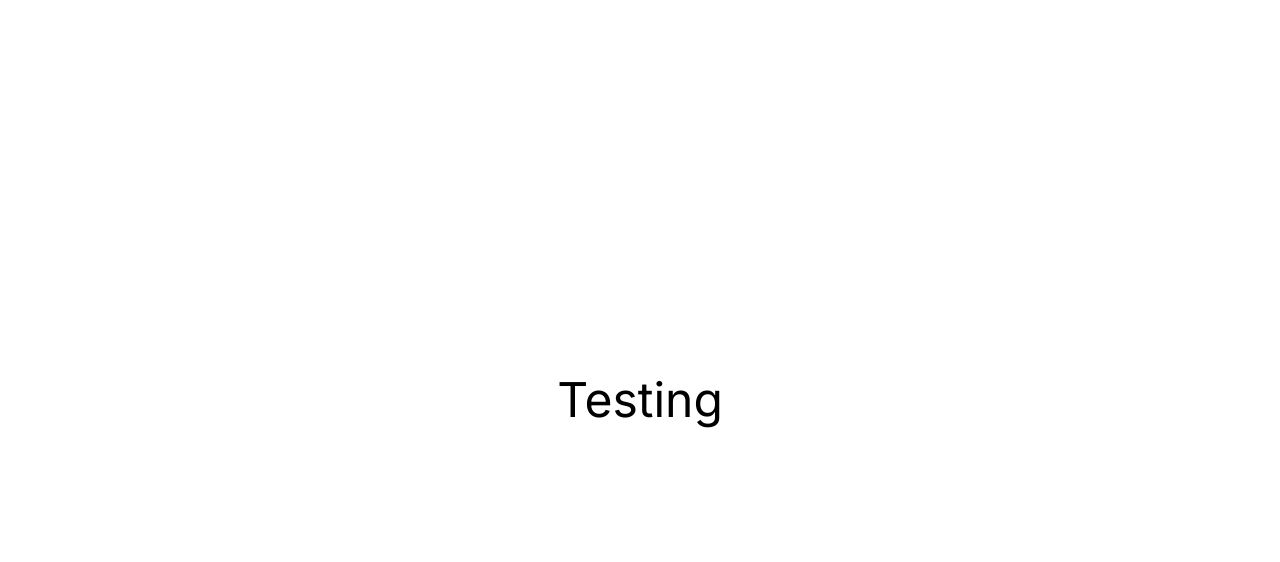
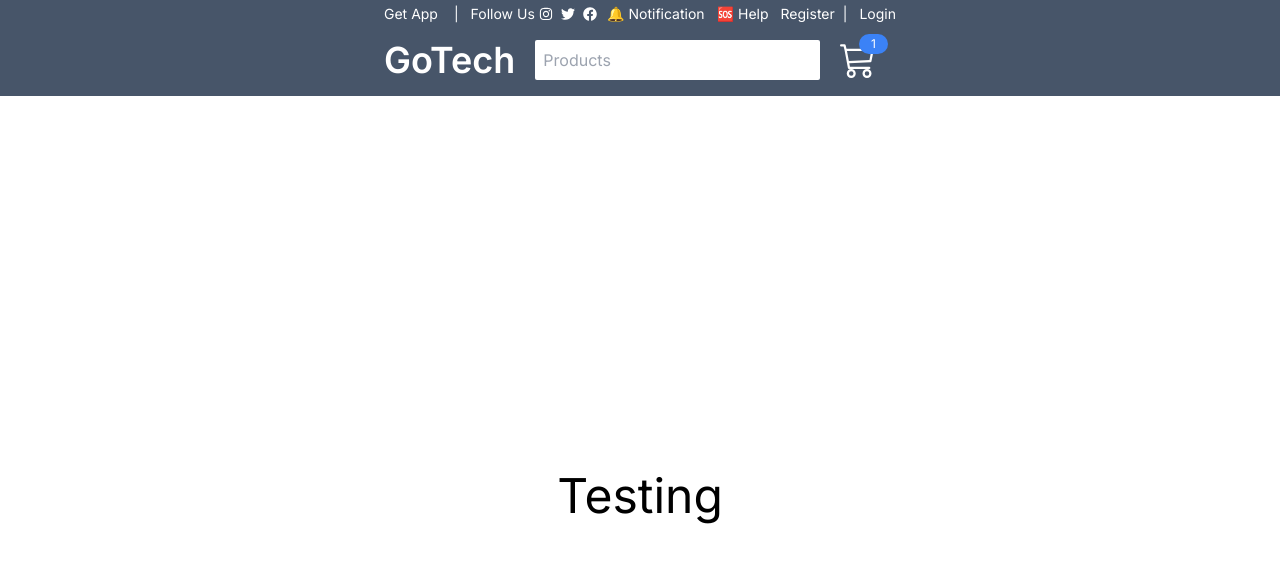
Before and after one commit to TyW-98/E-Commerce, a Next.js app in the folder frontend/: page / in a window 1280 px wide. Shown: the top 562 px of the page. Built offline with nearby package versions, Linux system fonts and the light colour scheme.

Commit message:
Add navbar component

```diff
--- a/frontend/package.json
+++ b/frontend/package.json
@@ -19,6 +19,7 @@
     "postcss": "8.4.27",
     "react": "18.2.0",
     "react-dom": "18.2.0",
+    "react-icons": "^4.10.1",
     "tailwindcss": "3.3.3",
     "typescript": "5.1.6"
   }
--- a/frontend/src/app/layout.tsx
+++ b/frontend/src/app/layout.tsx
@@ -1,3 +1,4 @@
+import Navbar from "@/components/Navbar";
 import "./globals.css";
 import type { Metadata } from "next";
 import { Inter } from "next/font/google";
@@ -16,7 +17,10 @@ export default function RootLayout({
 }) {
   return (
     <html lang="en">
-      <body className={inter.className}>{children}</body>
+      <body className={inter.className}>
+        <Navbar />
+        {children}
+      </body>
     </html>
   );
 }
--- /dev/null
+++ b/frontend/src/components/Navbar.tsx
@@ -0,0 +1,60 @@
+import {
+  FaInstagram,
+  FaTwitter,
+  FaFacebook,
+  FaShoppingCart,
+} from "react-icons/fa";
+
+import { BsCart3 } from "react-icons/bs";
+
+export default function Navbar() {
+  return (
+    <div className="min-w-screen bg-slate-600 pb-4 lg:px-96 px-0">
+      <nav>
+        <div className="flex justify-between py-1">
+          <div className="flex flex-row items-center align-middle gap-0.5 text-white text-sm lg:gap-1">
+            <a className="cursor-pointer hover:text-orange-400 hover:underline">
+              Get App
+            </a>
+            <a className="before:content-['|'] before:mx-3">Follow Us</a>
+            <div className="flex gap-2 text-1xl text-white">
+              <FaInstagram className="hover:text-orange-400 hover:underline cursor-pointer" />
+              <FaTwitter className="hover:text-orange-400 hover:underline cursor-pointer" />
+              <FaFacebook className="hover:text-orange-400 hover:underline cursor-pointer" />
+            </div>
+          </div>
+          <div className="flex flex-row items-center align-middle gap-3 text-white text-sm ">
+            <p className="hover:text-orange-400 hover:underline cursor-pointer">
+              🔔 Notification
+            </p>
+            <p className="hover:text-orange-400 hover:underline cursor-pointer">
+              🆘 Help
+            </p>
+            <a className="hover:text-orange-400 hover:underline cursor-pointer after:content-['|'] after:ml-2 after:text-white">
+              Register
+            </a>
+            <a className="hover:text-orange-400 hover:underline cursor-pointer">
+              Login
+            </a>
+          </div>
+        </div>
+        <div className="flex flex-row gap-5 mt-3 items-center">
+          <h1 className="text-4xl text-white font-semibold cursor-pointer">
+            <a href="">GoTech</a>
+          </h1>
+          <input
+            type="text"
+            className="grow rounded-sm p-2 text-base"
+            placeholder="Products"
+          />
+          <div className="relative cursor-pointer">
+            <BsCart3 className="text-4xl text-white mr-5" />
+            <span className="absolute z-5 -top-2 right-2 bg-blue-500 text-white text-xs py-0.5 px-3 rounded-xl">
+              1
+            </span>
+          </div>
+        </div>
+      </nav>
+    </div>
+  );
+}
```
Also changed, not shown: 1 other file (tests, documents, lock files or other folders).
